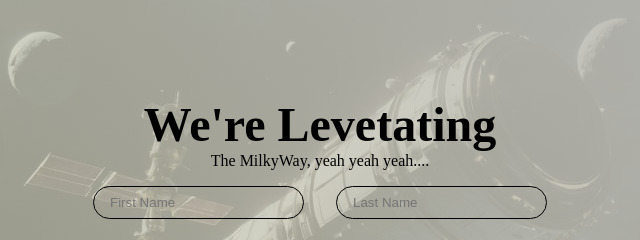
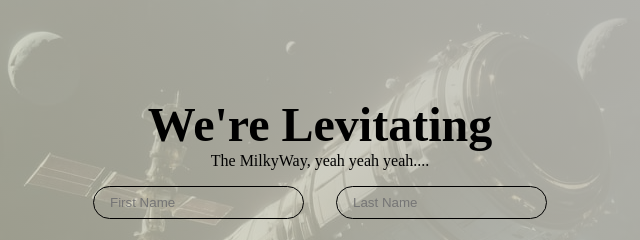
Before and after one commit to aust21/deep-travel, a plain HTML site: page book.html in a window 1280 px wide. Shown: the part 137-377 px from the top of the page, 320-960 px from the left. Drawn offline with Linux system fonts and the light colour scheme.

Commit message:
fix: fix spelling

```diff
--- a/book.html
+++ b/book.html
@@ -13,7 +13,7 @@
                 <div class="form-box">
                     <div class="register-seat">
                         <div class="headers">
-                            <h1>We're Levetating</h1>
+                            <h1>We're Levitating</h1>
                             <p>The MilkyWay, yeah yeah yeah....</p>
                         </div>
                         <div class="reg">
```
